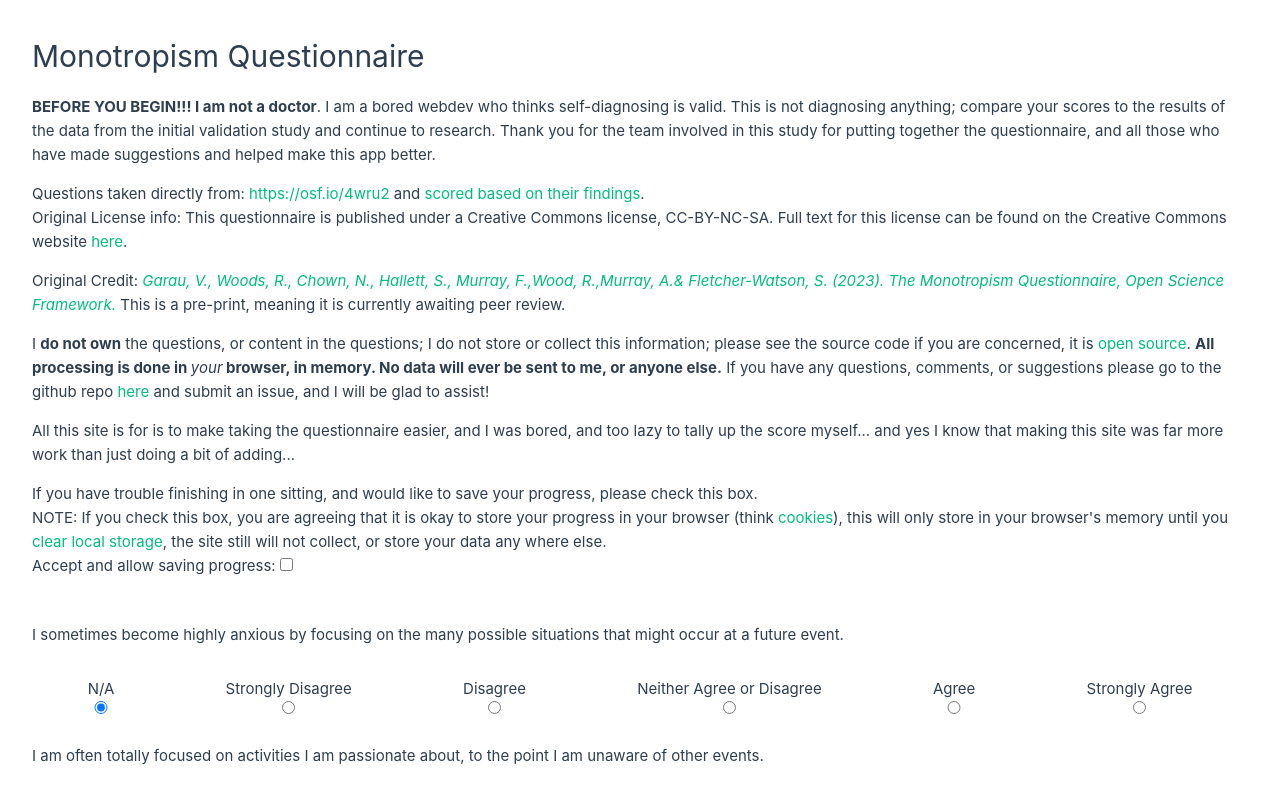
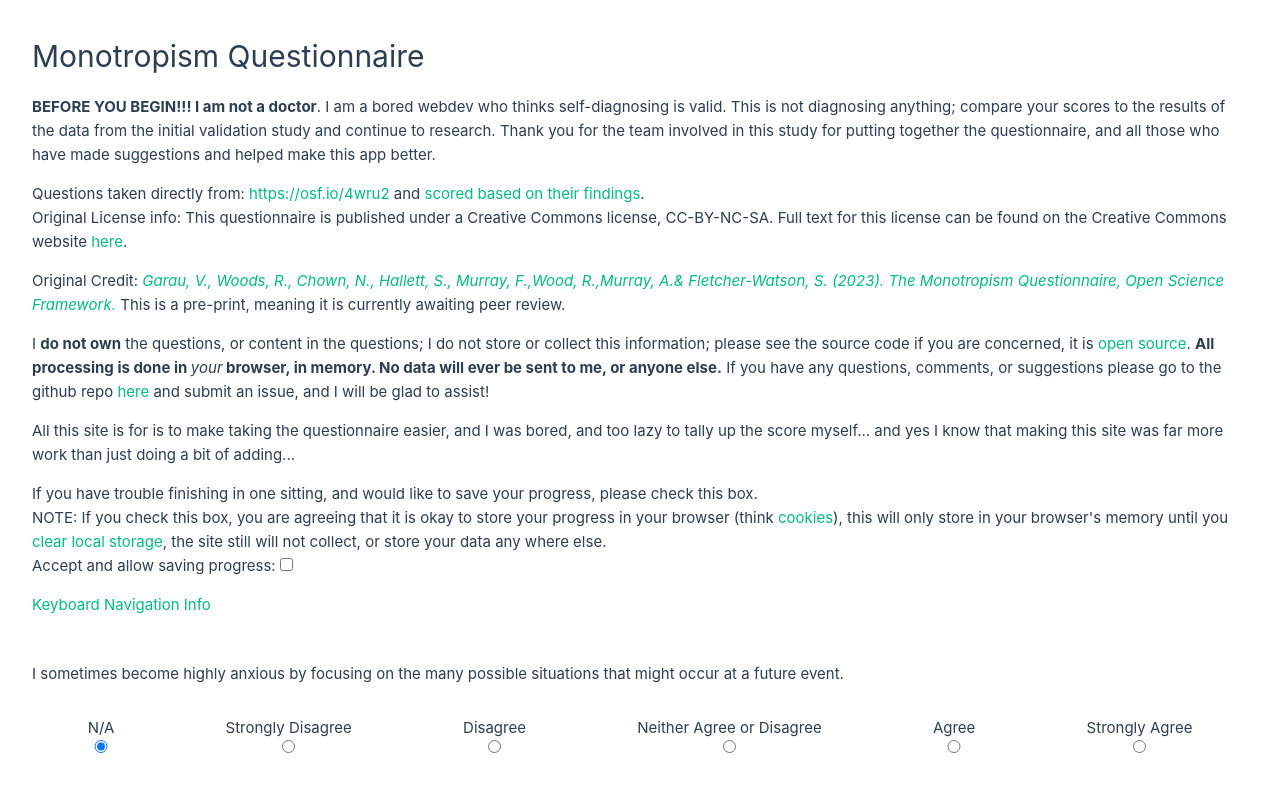
Before and after one commit to DLCIncluded/MQ, a Vue app in the folder app/: page / in a window 1280 px wide. Shown: the top 785 px of the page. Built offline with nearby package versions, Linux system fonts and the light colour scheme.

Commit message:
Add note for keyboard nav #12

```diff
--- a/app/src/App.vue
+++ b/app/src/App.vue
@@ -63,7 +63,8 @@ export default {
 				avg: 0,
 				scoreQuote: "",
 				saveProgress:false,
-				savedAt:'never'
+				savedAt:'never',
+				knav:false
 		}
 	},
 	created:function(){
@@ -243,6 +244,15 @@ export default {
 
 
 		</p>
+		<p>
+			<a @click.prevent="knav= !knav" class="pointer">Keyboard Navigation Info</a>
+			<ul v-if="knav">
+				<li>Jump to the next or previous question using <strong>Tab</strong> or <strong>Shift+Tab</strong>.</li>
+				<li>Select your answer using the arrow keys.</li>
+				<li>To Submit - Either <strong>Enter</strong> or Select the button and <strong>Space Bar</strong></li>
+			</ul>
+
+		</p>
     </div>
   </header>
 
@@ -329,6 +339,9 @@ export default {
 .submit>button:hover{
 	background-color: aquamarine;
 
+	cursor: pointer;
+}
+.pointer {
 	cursor: pointer;
 }
 strong{
```
Also changed, not shown: app/dist/index.html, 2 other files (tests, documents, lock files or other folders).
